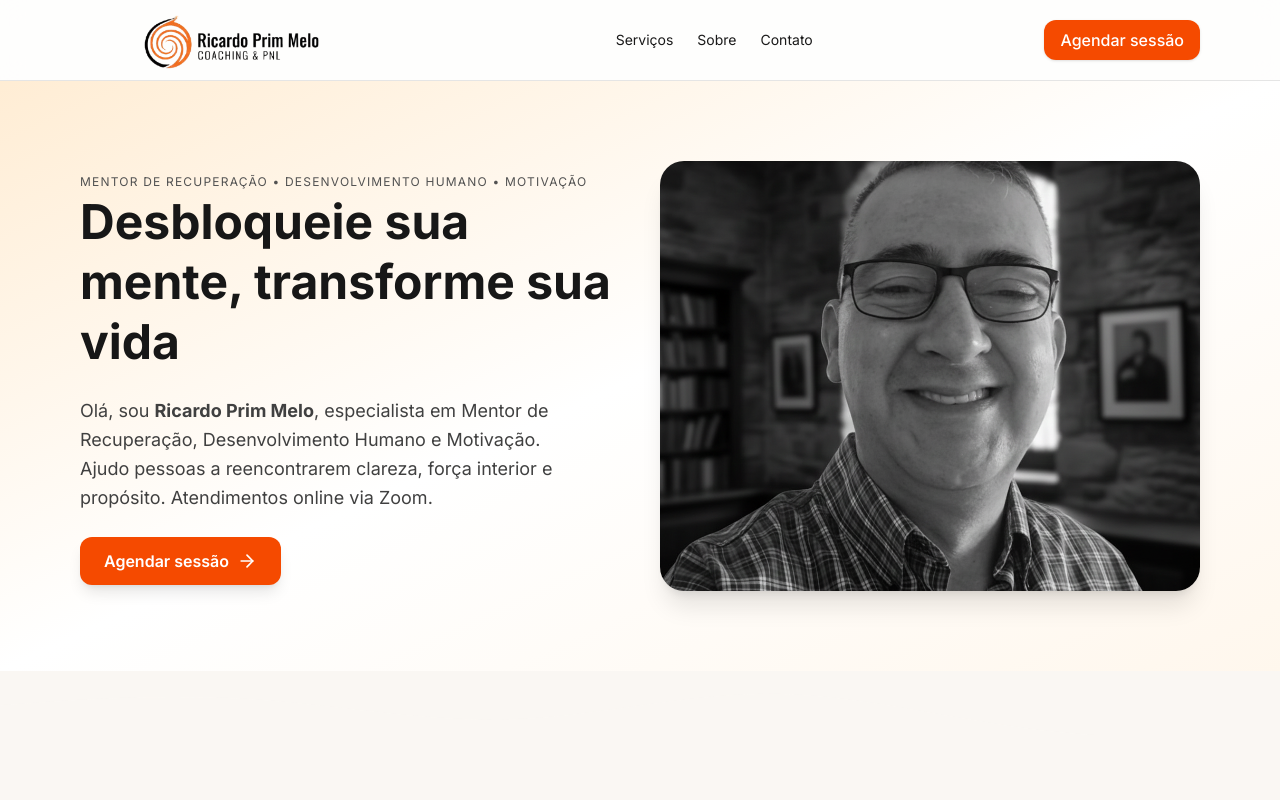
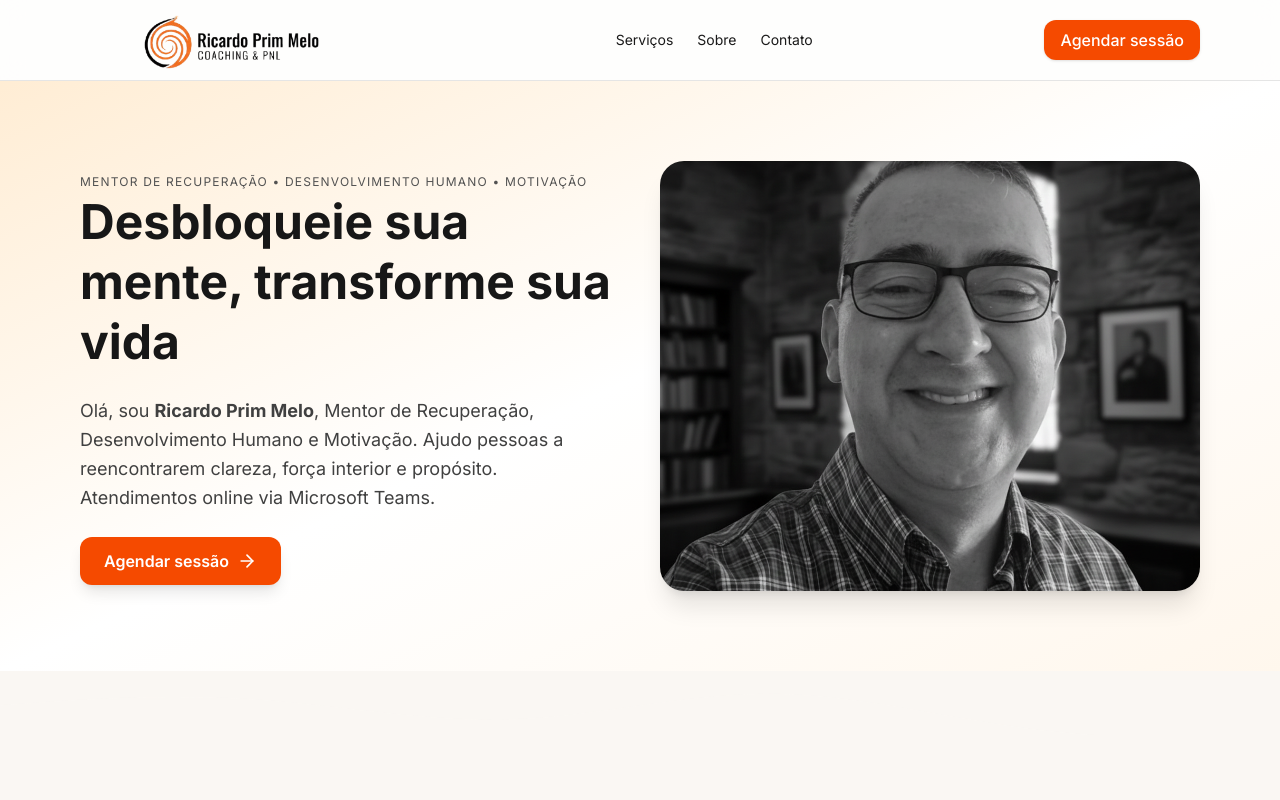
Before and after one commit to simpleFran/ricardopmelo, a Next.js app: page / in a window 1280 px wide. Shown: the top 800 px of the page. Built offline with nearby package versions, Linux system fonts and the light colour scheme.

Commit message:
fix the hero section

```diff
--- a/app/page.tsx
+++ b/app/page.tsx
@@ -110,10 +110,9 @@ function Hero() {
           </h1>
 
           <p className="text-neutral-700 text-lg leading-relaxed max-w-lg">
-            Olá, sou <strong>Ricardo Prim Melo</strong>, especialista em
-            Mentor de Recuperação, Desenvolvimento Humano e Motivação. Ajudo pessoas a
-            reencontrarem clareza, força interior e propósito. Atendimentos
-            online via Zoom.
+            Olá, sou <strong>Ricardo Prim Melo</strong>, Mentor de Recuperação,
+            Desenvolvimento Humano e Motivação. Ajudo pessoas a reencontrarem
+            clareza, força interior e propósito. Atendimentos online via Microsoft Teams.
           </p>
 
           <a
@@ -278,8 +277,8 @@ function Servicos() {
     {
       t: "Desenvolvimento de Habilidades",
       d: "Reencaminha para serviços clínicos quando necessário (psicologia, psiquiatria, centros locais).",
-    }
-    ,{
+    },
+    {
       t: "Apoio Familiar",
       d: " Acompanha famílias (quando solicitado) para orientar comunicação e limites saudáveis.",
     },
```
